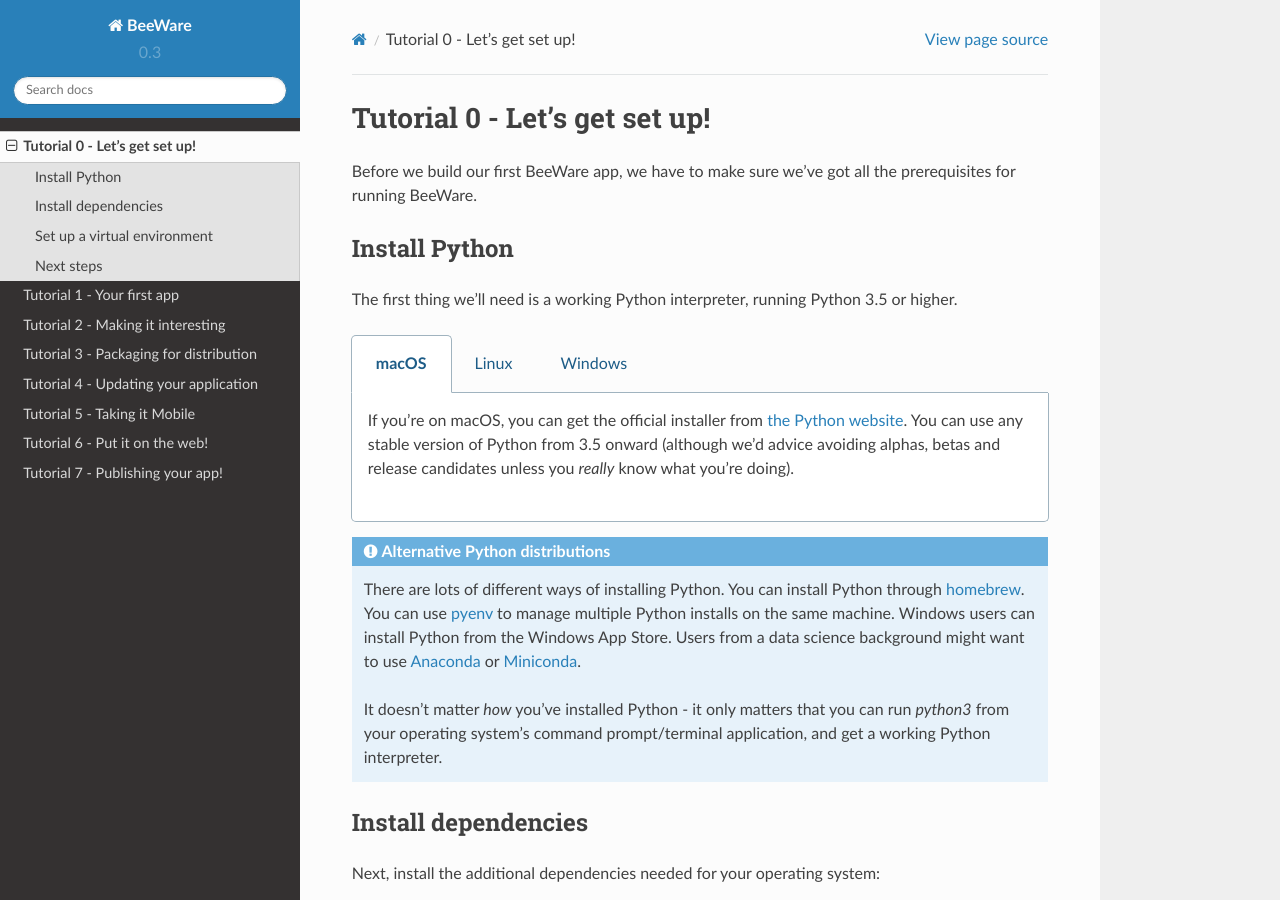
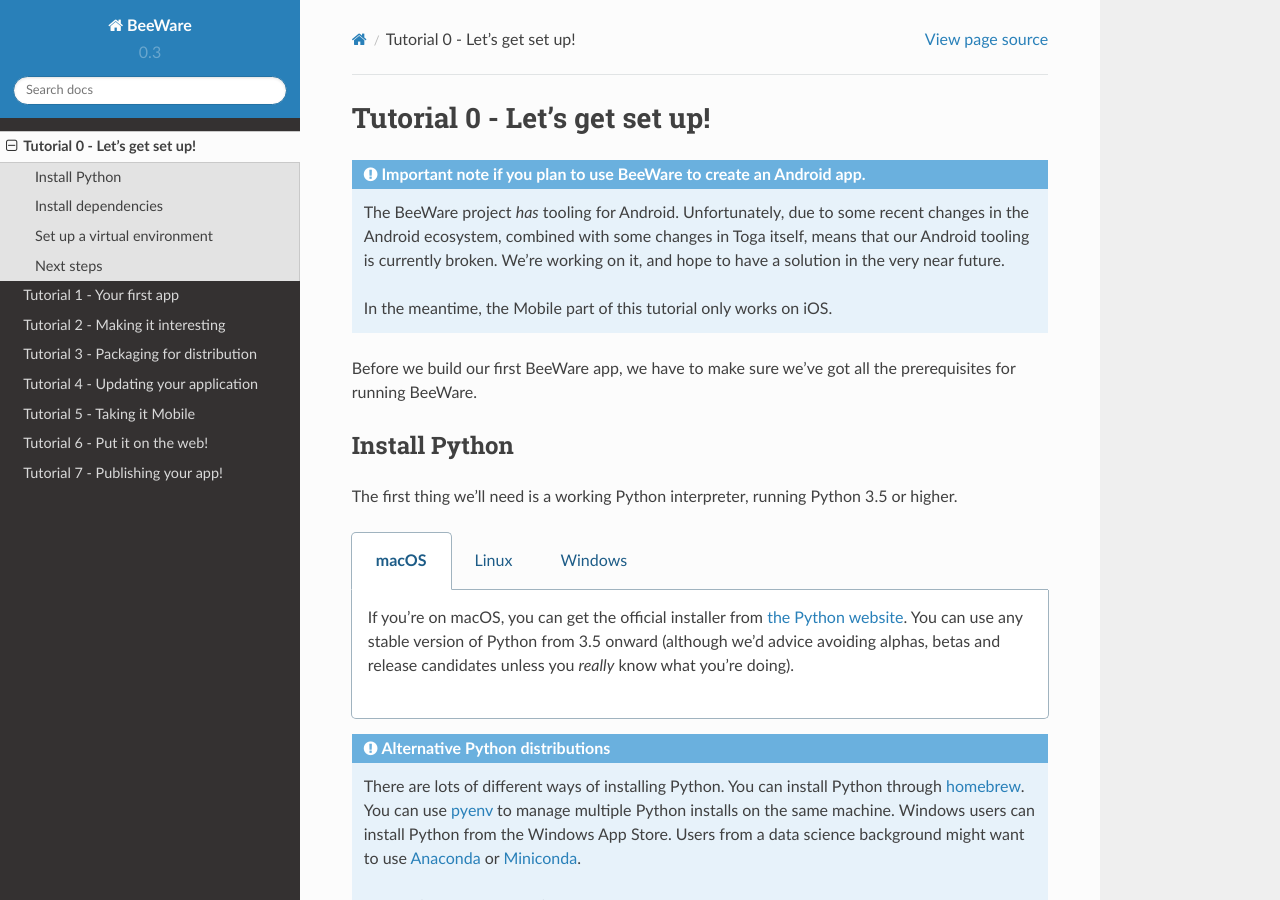
Before and after one commit to beeware/beeware, a Sphinx documentation site: the page built from docs/tutorial/tutorial-0.rst, in a window 1280 px wide and 900 px high. Built offline with Sphinx 7.4.7 and the Read the Docs theme 2.0.0, drawn with Linux system fonts in a browser that asks for light colours.

Commit message:
add a warning about android at the *begining*

```diff
--- a/docs/tutorial/tutorial-0.rst
+++ b/docs/tutorial/tutorial-0.rst
@@ -1,6 +1,15 @@
 ==============================
 Tutorial 0 - Let's get set up!
 ==============================
+
+.. admonition:: Important note if you plan to use BeeWare to create an Android app.
+
+    The BeeWare project *has* tooling for Android. Unfortunately, due to some
+    recent changes in the Android ecosystem, combined with some changes in Toga
+    itself, means that our Android tooling is currently broken. We're working
+    on it, and hope to have a solution in the very near future.
+
+    In the meantime, the Mobile part of this tutorial only works on iOS.
 
 Before we build our first BeeWare app, we have to make sure we've got
 all the prerequisites for running BeeWare.
```
